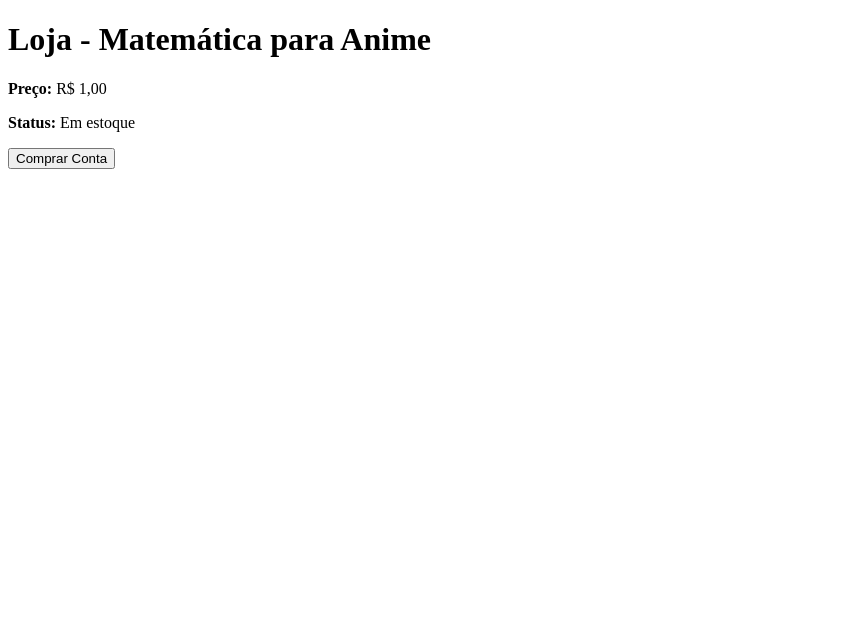
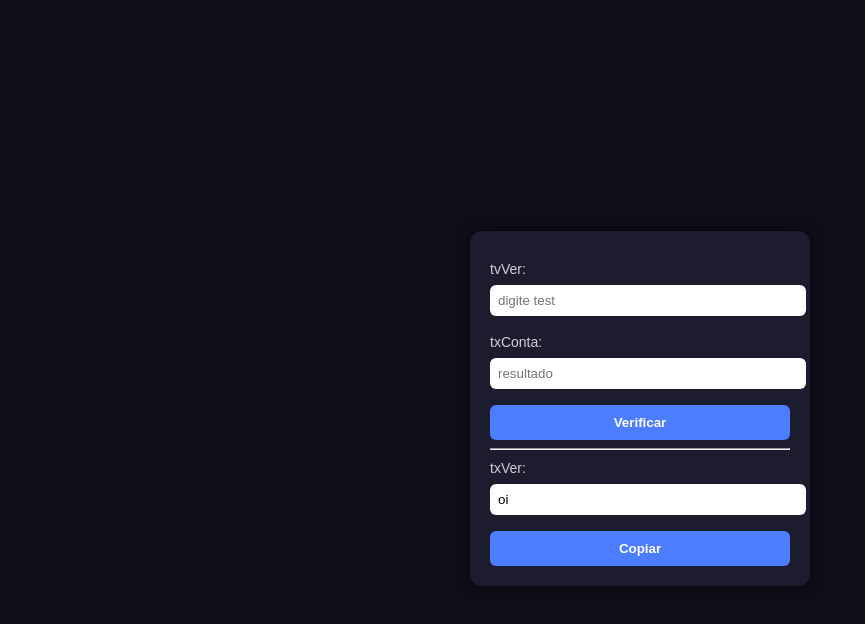
Before and after one commit to alexcasabtn1-web/junbot-site, a plain HTML site: page index.html in a window 1280 px wide. Shown: the whole page, without its empty margins (0-865 px from the left). Drawn offline with Linux system fonts and the light colour scheme.

Commit message:
Update HTML structure and styles for Key System

```diff
--- a/index.html
+++ b/index.html
@@ -1,47 +1,100 @@
 <!DOCTYPE html>
-<html lang="pt-BR">
+<html lang="pt-br">
 <head>
-  <meta charset="UTF-8">
-  <meta name="viewport" content="width=device-width, initial-scale=1.0">
-  <title>Loja - Matemática para Anime</title>
+<meta charset="UTF-8">
+<title>Key System</title>
+
+<style>
+    body {
+        background: #0f0f1a;
+        color: white;
+        font-family: Arial;
+        display: flex;
+        justify-content: center;
+        align-items: center;
+        height: 100vh;
+    }
+
+    .box {
+        background: #1c1c2e;
+        padding: 20px;
+        border-radius: 12px;
+        width: 300px;
+        box-shadow: 0 0 15px rgba(0,0,0,0.5);
+    }
+
+    input {
+        width: 100%;
+        padding: 8px;
+        margin: 8px 0;
+        border-radius: 6px;
+        border: none;
+        outline: none;
+    }
+
+    button {
+        width: 100%;
+        padding: 10px;
+        margin-top: 8px;
+        border: none;
+        border-radius: 6px;
+        cursor: pointer;
+        background: #4c7dff;
+        color: white;
+        font-weight: bold;
+    }
+
+    button:hover {
+        background: #3a66d6;
+    }
+
+    .label {
+        margin-top: 10px;
+        font-size: 14px;
+        opacity: 0.8;
+    }
+</style>
 </head>
+
 <body>
 
-  <h1>Loja - Matemática para Anime</h1>
+<div class="box">
 
-  <p><strong>Preço:</strong> R$ 1,00</p>
+    <div class="label">tvVer:</div>
+    <input id="tvVer" placeholder="digite test">
 
-  <p id="status">
-    <strong>Status:</strong> Em estoque
-  </p>
+    <div class="label">txConta:</div>
+    <input id="txConta" placeholder="resultado" readonly>
 
-  <button id="btnComprar" onclick="comprar()">
-    Comprar Conta
-  </button>
+    <button id="btVer">Verificar</button>
 
-  <script>
-    async function comprar() {
-      const res = await fetch("http://localhost:3000/comprar", {
-        method: "POST"
-      });
+    <hr>
 
-      const data = await res.json();
+    <div class="label">txVer:</div>
+    <input id="txVer" value="oi" readonly>
 
-      if (data.status === "aguardando") {
-        document.getElementById("status").innerHTML =
-          "<strong>Status:</strong> Esgotado";
+    <button id="btCopiar">Copiar</button>
 
-        document.getElementById("btnComprar").disabled = true;
-        document.getElementById("btnComprar").innerText = "Esgotado";
+</div>
 
-        alert("Compra realizada com sucesso!");
+<script>
+    // btCopiar copia "oi"
+    document.getElementById("btCopiar").onclick = function() {
+        navigator.clipboard.writeText("oi");
+        alert("Copiado: oi");
+    };
 
-        window.location.href = "sucesso.html";
-      } else {
-        alert(data.msg);
-      }
-    }
-  </script>
+    // btVer verifica tvVer
+    document.getElementById("btVer").onclick = function() {
+        let valor = document.getElementById("tvVer").value;
+
+        if (valor === "test") {
+            document.getElementById("txConta").value = "iue";
+        } else {
+            document.getElementById("txConta").value = "errado";
+        }
+    };
+</script>
 
 </body>
 </html>
```
